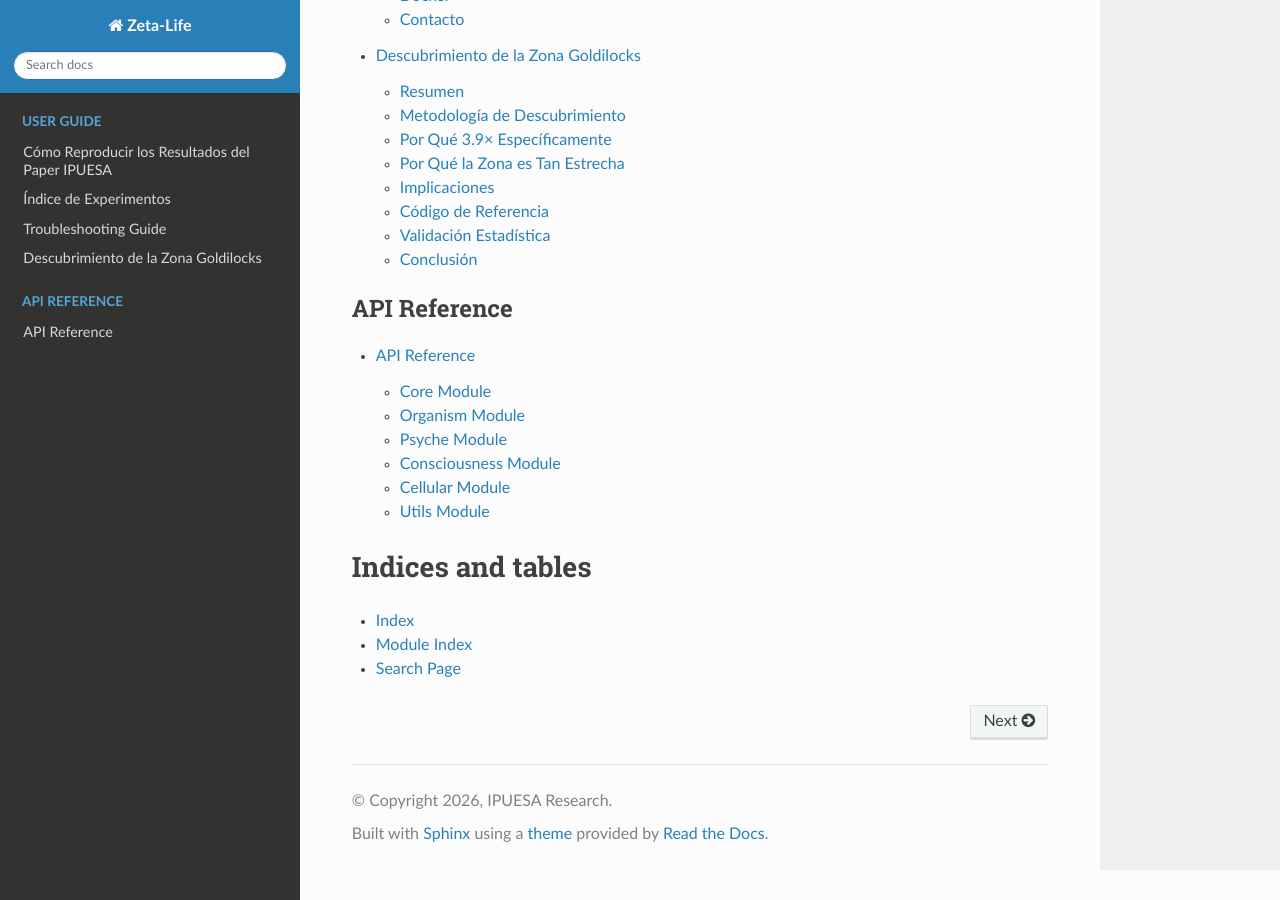
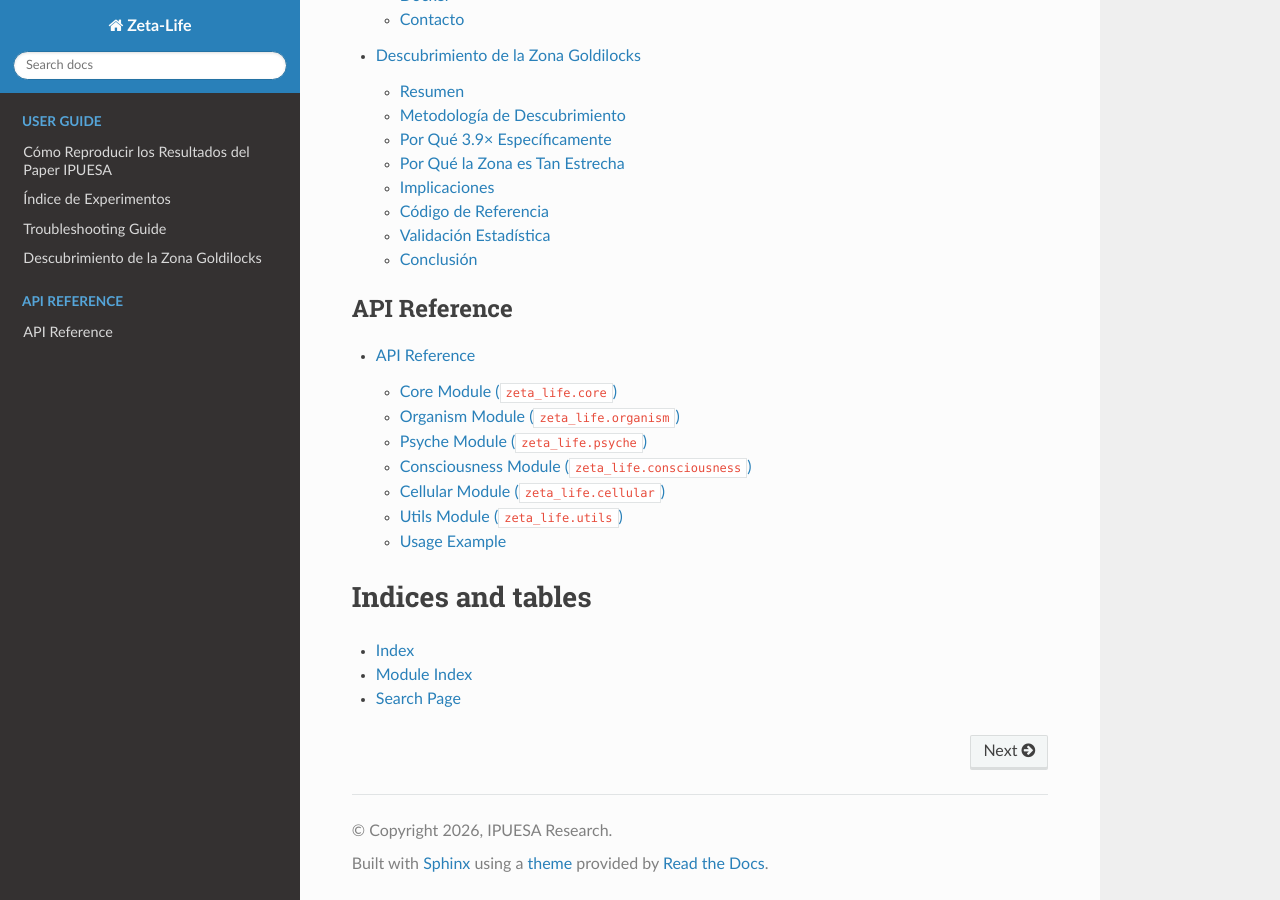
Before and after one commit to skyvanguard/zeta-life, a Sphinx documentation site: the page built from docs/index.rst, in a window 1280 px wide and 900 px high, scrolled down 1076 px. Built offline with Sphinx 7.4.7 and the Read the Docs theme 3.1.0, drawn with Linux system fonts in a browser that asks for light colours; part of the change alters nothing that is shown.

Commit message:
docs: configure Sphinx for professional documentation
- Add sys.path configuration for module imports
- Add mock imports to handle circular dependencies
- Simplify API docs to manual reference (avoid autodoc issues)
- Add .readthedocs.yaml for ReadTheDocs deployment
- Add docs/requirements.txt for Sphinx dependencies
- 46 HTML pages generated successfully

Co-Authored-By: Claude Opus 4.5 <noreply@anthropic.com>

```diff
--- a/docs/api/modules.rst
+++ b/docs/api/modules.rst
@@ -1,56 +1,106 @@
 API Reference
 =============
 
-Core Module
------------
+This section provides an overview of the Zeta-Life Python API.
 
-.. autosummary::
-   :toctree: generated
-   :recursive:
+Core Module (``zeta_life.core``)
+--------------------------------
 
-   zeta_life.core
+The core module contains the mathematical foundations:
 
-Organism Module
----------------
+* **ZetaKernel**: Kernel function using Riemann zeta zeros
+* **ZetaPsyche**: Jungian archetype-based consciousness model
+* **ZetaMemorySystem**: Episodic, semantic, and procedural memory
+* **ZetaLSTM**: LSTM with zeta temporal memory
 
-.. autosummary::
-   :toctree: generated
-   :recursive:
+Key Classes
+^^^^^^^^^^^
 
-   zeta_life.organism
+``ZetaKernel``
+    Implements the kernel :math:`K_\sigma(t) = 2 \sum_n e^{-\sigma|\gamma_n|} \cos(\gamma_n t)`
+    where :math:`\gamma_n` are the imaginary parts of zeta zeros.
 
-Psyche Module
+``ZetaPsyche``
+    Four-archetype system in tetrahedral space:
+
+    - PERSONA: Social mask
+    - SOMBRA: Shadow/unconscious
+    - ANIMA: Receptive/emotional
+    - ANIMUS: Active/rational
+
+Organism Module (``zeta_life.organism``)
+----------------------------------------
+
+Multi-agent emergent intelligence system:
+
+* **ZetaOrganism**: Main simulation orchestrator
+* **CellState**: Cell states (MASS, FORCE, CORRUPT)
+* **ForceField**: Zeta-kernel force field
+* **BehaviorEngine**: Neural network for A-B influence
+
+Demonstrated emergent properties:
+
+- Homeostasis, Regeneration, Antifragility
+- Quimiotaxis, Spatial memory, Auto-segregation
+- Competitive exclusion, Niche partition
+- Collective panic, Coordinated escape
+
+Psyche Module (``zeta_life.psyche``)
+------------------------------------
+
+Jungian consciousness implementation:
+
+* **ZetaPsyche**: Archetype navigation
+* **ZetaIndividuation**: Self integration (8 stages)
+* **AttractorMemory**: Converged state storage
+* **OrganicVoice**: Internal perspective descriptions
+
+Consciousness Module (``zeta_life.consciousness``)
+--------------------------------------------------
+
+Hierarchical consciousness architecture:
+
+* **MicroPsyche**: Cell-level psyche
+* **Cluster**: Cluster aggregation
+* **OrganismConsciousness**: Organism-level integration
+* **BottomUpIntegrator**: Cell->Cluster->Organism flow
+* **TopDownModulator**: Organism->Cluster->Cell influence
+
+Cellular Module (``zeta_life.cellular``)
+----------------------------------------
+
+Zeta Game of Life cellular automata:
+
+* **ZetaGameOfLife**: Basic cellular automaton
+* **ZetaNeuralCA**: Differentiable Neural CA
+* **ZetaRNN**: LSTM with zeta temporal memory
+
+Utils Module (``zeta_life.utils``)
+----------------------------------
+
+Shared utilities:
+
+* **statistics**: Confidence intervals, p-values, effect sizes
+* **visualization**: Plotting helpers
+* **config**: Configuration management
+
+Usage Example
 -------------
 
-.. autosummary::
-   :toctree: generated
-   :recursive:
+.. code-block:: python
 
-   zeta_life.psyche
+    from zeta_life.core import ZetaKernel, ZetaPsyche
 
-Consciousness Module
---------------------
+    # Create kernel with 15 zeta zeros
+    kernel = ZetaKernel(M=15, sigma=0.1)
 
-.. autosummary::
-   :toctree: generated
-   :recursive:
+    # Evaluate kernel at time t=1.0
+    value = kernel(1.0)
 
-   zeta_life.consciousness
+    # Create psyche with 4 archetypes
+    psyche = ZetaPsyche(embedding_dim=8)
 
-Cellular Module
----------------
+    # Process a stimulus
+    response = psyche.process_stimulus("exploration")
 
-.. autosummary::
-   :toctree: generated
-   :recursive:
-
-   zeta_life.cellular
-
-Utils Module
-------------
-
-.. autosummary::
-   :toctree: generated
-   :recursive:
-
-   zeta_life.utils
+For more detailed examples, see the :doc:`../EXPERIMENTS` page.
--- a/docs/conf.py
+++ b/docs/conf.py
@@ -1,4 +1,10 @@
 # Configuration file for the Sphinx documentation builder.
+
+import os
+import sys
+
+# Add source directory to path for autodoc
+sys.path.insert(0, os.path.abspath('../src'))
 
 # -- Project information -----------------------------------------------------
 project = 'Zeta-Life'
@@ -8,8 +14,6 @@ release = '0.1.0'
 
 # -- General configuration ---------------------------------------------------
 extensions = [
-    'sphinx.ext.autodoc',
-    'sphinx.ext.autosummary',
     'sphinx.ext.napoleon',
     'sphinx.ext.viewcode',
     'sphinx.ext.intersphinx',
@@ -29,6 +33,26 @@ autodoc_default_options = {
 }
 
 autosummary_generate = True
+
+# Mock imports that may cause issues during doc generation
+autodoc_mock_imports = [
+    'torch',
+    'torch.nn',
+    'torch.optim',
+    'torch.nn.functional',
+    'mpmath',
+    'scipy',
+    'scipy.stats',
+    'scipy.signal',
+    'PIL',
+    'cv2',
+]
+
+# Suppress specific warnings
+suppress_warnings = ['autosummary']
+
+# Don't fail on missing references
+nitpicky = False
 
 # -- Options for Napoleon (Google/NumPy docstrings) --------------------------
 napoleon_google_docstring = True
--- /dev/null
+++ b/docs/requirements.txt
@@ -0,0 +1,4 @@
+# Sphinx documentation dependencies
+sphinx>=7.0
+sphinx-rtd-theme>=2.0
+myst-parser>=2.0
```
Also changed, not shown: .readthedocs.yaml (added).
